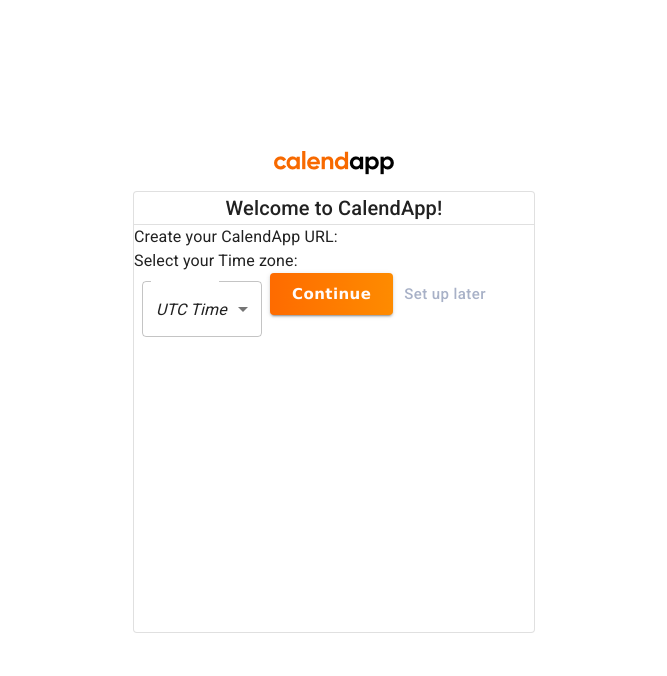
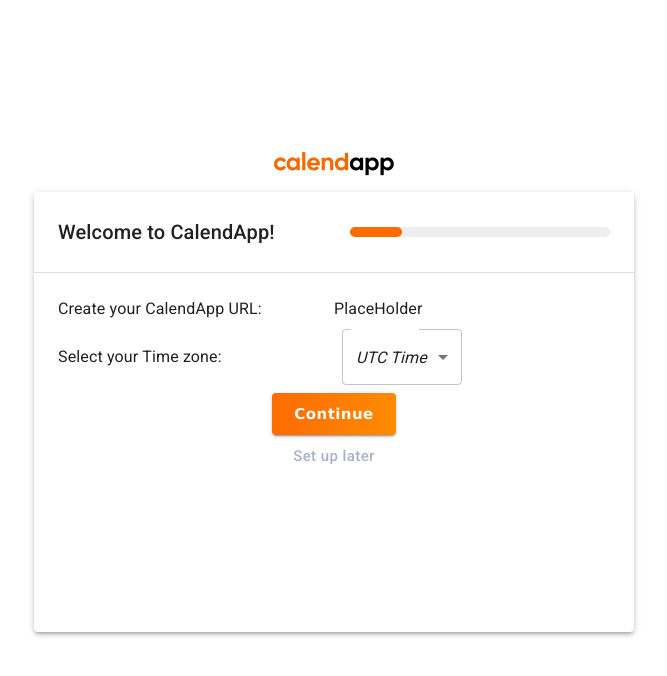
Before and after one commit to hatchways/team-phoenix, a React (Create React App) app in the folder client/: page /profile_settings in a window 1280 px wide. Shown: the top 676 px of the page, without its empty margins (306-973 px from the left). Built offline with nearby package versions, Linux system fonts and the light colour scheme.

Commit message:
Futher changes, added Progress bar

```diff
--- a/client/src/component/ProfileWidget.js
+++ b/client/src/component/ProfileWidget.js
@@ -1,23 +1,24 @@
-import React, { useState } from "react";
+import React from "react";
 import { makeStyles } from "@material-ui/core/styles";
+import ProgressBar from "./ProgressBar"
 import logo from "../assets/logo.png";
 import {
     Paper,
     Box,
     Typography,
-    TextField,
     Button,
     Divider,
     MenuItem,
     FormControl,
     InputLabel,
     Select,
+    Grid,
 } from "@material-ui/core/";
 
 const useStyles = makeStyles((theme) => ({
     forPaper: {
       margin: theme.spacing(2),
-      width: theme.spacing(50),
+      width: theme.spacing(75),
       height: theme.spacing(55),
     },
     forOuterBox: {
@@ -56,17 +57,40 @@
     return (
         <Box className={classes.forOuterBox}>
             <img alt="logo" src={logo}></img>
-            <Paper className={classes.forPaper} variant="outlined">
-                <Typography align="center" variant="h6">
+            <Paper className={classes.forPaper}  elevation={3}>
+                <Box m={3}>
+                    <Grid container alignItems="center" justify="space-evenly" spacing={4}>
+                        <Grid item xs>
+                            <Typography align="left" variant="h6">
                                 {props.heading}
                             </Typography>
+                        </Grid>
+                        <Grid item xs>
+                            <ProgressBar value={20} />
+                        </Grid>
+                    </Grid>
+                </Box>
                 <Divider/>
+                <Box m={3}>
+                    <Grid container alignItems="center">
+                        <Grid item sm>
                             <Typography alight="left" variant="body1">
                                 {props.url_prompt}
                             </Typography>
+                        </Grid>
+                        <Grid item sm>
+                            <Typography alight="left" variant="body1">
+                                PlaceHolder
+                            </Typography>
+                        </Grid>
+                    </Grid>
+                    <Grid container alignItems="center">
+                        <Grid item sm>
                             <Typography alight="left" variant="body1">
                                 {props.timezone_prompt}
                             </Typography>
+                        </Grid>
+                        <Grid item sm>
                             <FormControl variant="outlined" className={classes.formControl}>
                                 <InputLabel htmlFor="tz"></InputLabel>
                                 <Select
@@ -74,8 +98,7 @@
                                     id="tz"
                                     value={timezone}
                                     onChange={handleChange}
-                    label="Time Zone"
-                    >
+                                    label="Time Zone">
                                 <MenuItem value={0}>
                                     <em>UTC Time</em>
                                 </MenuItem>
@@ -84,17 +107,33 @@
                                 <MenuItem value={30}>Thirty</MenuItem>
                                 </Select>
                             </FormControl>
+                        </Grid>
+                    </Grid>
+
+                    <Grid container
+                        direction="column"
+                        justify="center"
+                        alignItems="center">
+                        <Grid item sm>
                         <Button className={classes.forContinueButton}
                             variant="contained"
                             color="primary"
                             size="large"
-                    type="submit"
-                >{props.btn_txt}</Button>
+                            type="submit">
+                            {props.btn_txt}
+                        </Button>
+                        </Grid>
+                        <Grid item sm>
                         <Button className={classes.forSetupLater}
                             variant="text"
                             size="large"
-                    type="submit"
-                >{props.btn2_txt}</Button>
+                            type="submit">
+                            {props.btn2_txt}
+                        </Button>
+                        </Grid>
+                    </Grid>
+
+                </Box>
             </Paper>
         </Box>
     );
--- /dev/null
+++ b/client/src/component/ProgressBar.js
@@ -0,0 +1,27 @@
+import React from "react";
+import { makeStyles, withStyles } from "@material-ui/core/styles";
+
+import {
+    LinearProgress,
+} from "@material-ui/core/";
+
+
+const LinearProgressBar = withStyles((theme) => ({
+    root: {
+      height: 10,
+      borderRadius: 5,
+    },
+    colorPrimary: {
+      backgroundColor: theme.palette.grey[theme.palette.type === 'light' ? 200 : 700],
+    },
+    bar: {
+      borderRadius: 5,
+      backgroundColor: '#fe6b00',
+    },
+}))(LinearProgress);
+
+const ProgressBar = (props) => {
+    return <LinearProgressBar variant="determinate" value={props.value}/>
+};
+
+export default ProgressBar;
```
Lines whose indentation alone changed are shown as unchanged.
